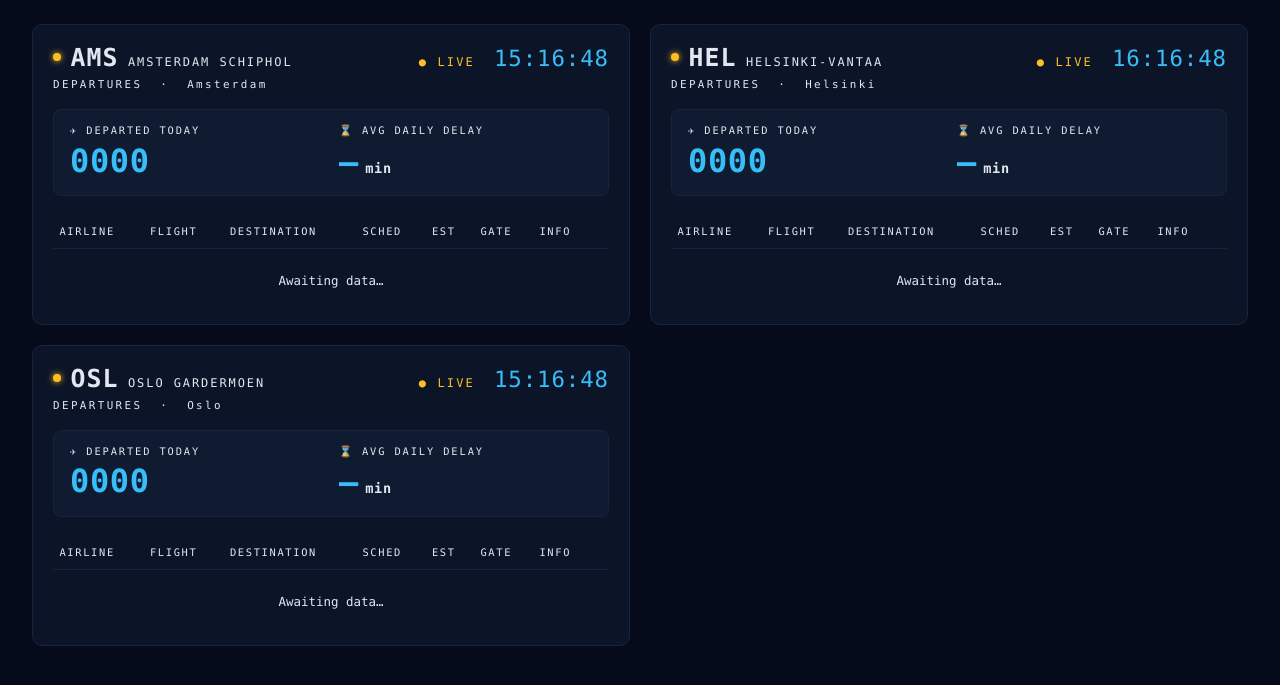
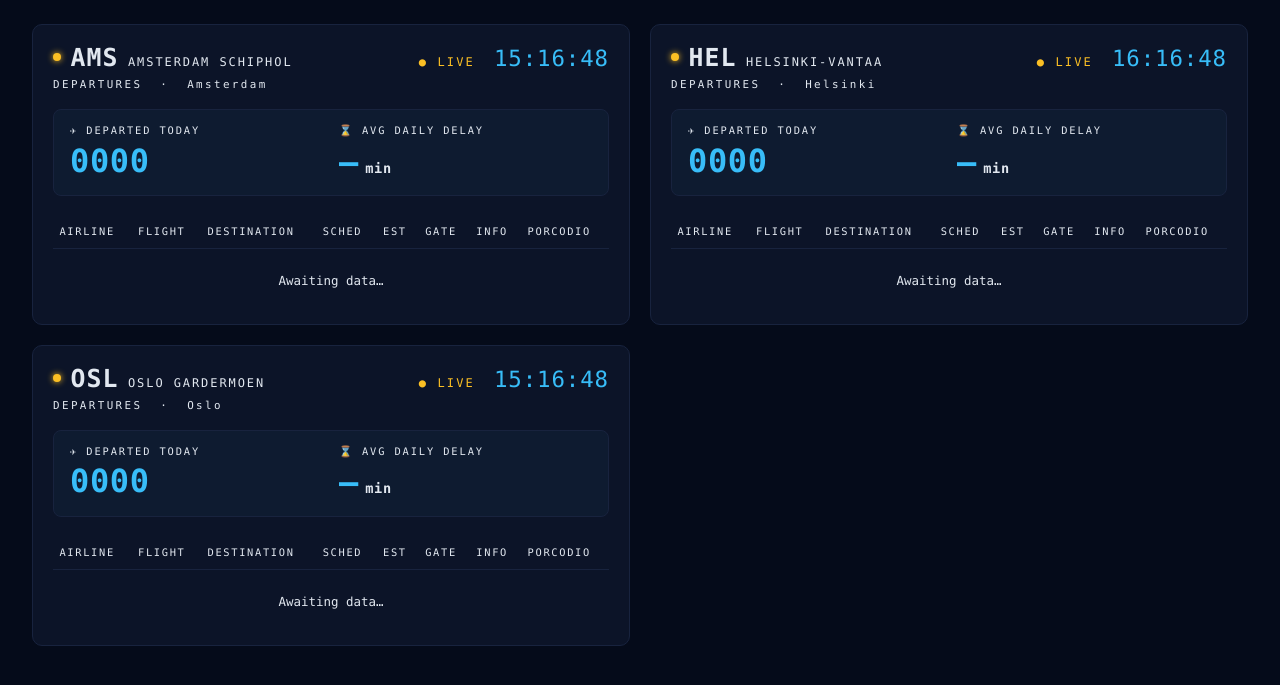
Before and after one commit to MarcoColan01/cloud-computing-project, a Flask app: page / in a window 1280 px wide. Shown: the part 84-769 px from the top of the page. Run offline with Flask 3, Linux system fonts and the light colour scheme; data that the repository does not hold is empty; some libraries are stand-ins or nearby versions.

Commit message:
Schiphol dashboard refactoring (warning bug OK)

```diff
--- a/services/dashboard/static/script.js
+++ b/services/dashboard/static/script.js
@@ -153,7 +153,7 @@ function renderFlightRow(f, tz) {
 
     const fkey = makeKey(f);
     const warningCell = flashingFlights.has(fkey)
-        ? `<td class="warn-cell"><span class="warn-flash">⚠️</span></td>`
+        ? `<td class="warn-cell"><span class="warn-flash">"diocane"</span></td>`
         : `<td class="warn-cell"></td>`;
 
     return `
--- a/services/dashboard/template/index.html
+++ b/services/dashboard/template/index.html
@@ -62,7 +62,7 @@
                         <th>EST</th>
                         <th>GATE</th>
                         <th>INFO</th>
-                        <th></th>
+                        <th>PORCODIO</th>
                     </tr>
                 </thead>
                 <tbody id="flights-{{ airport }}">
```
